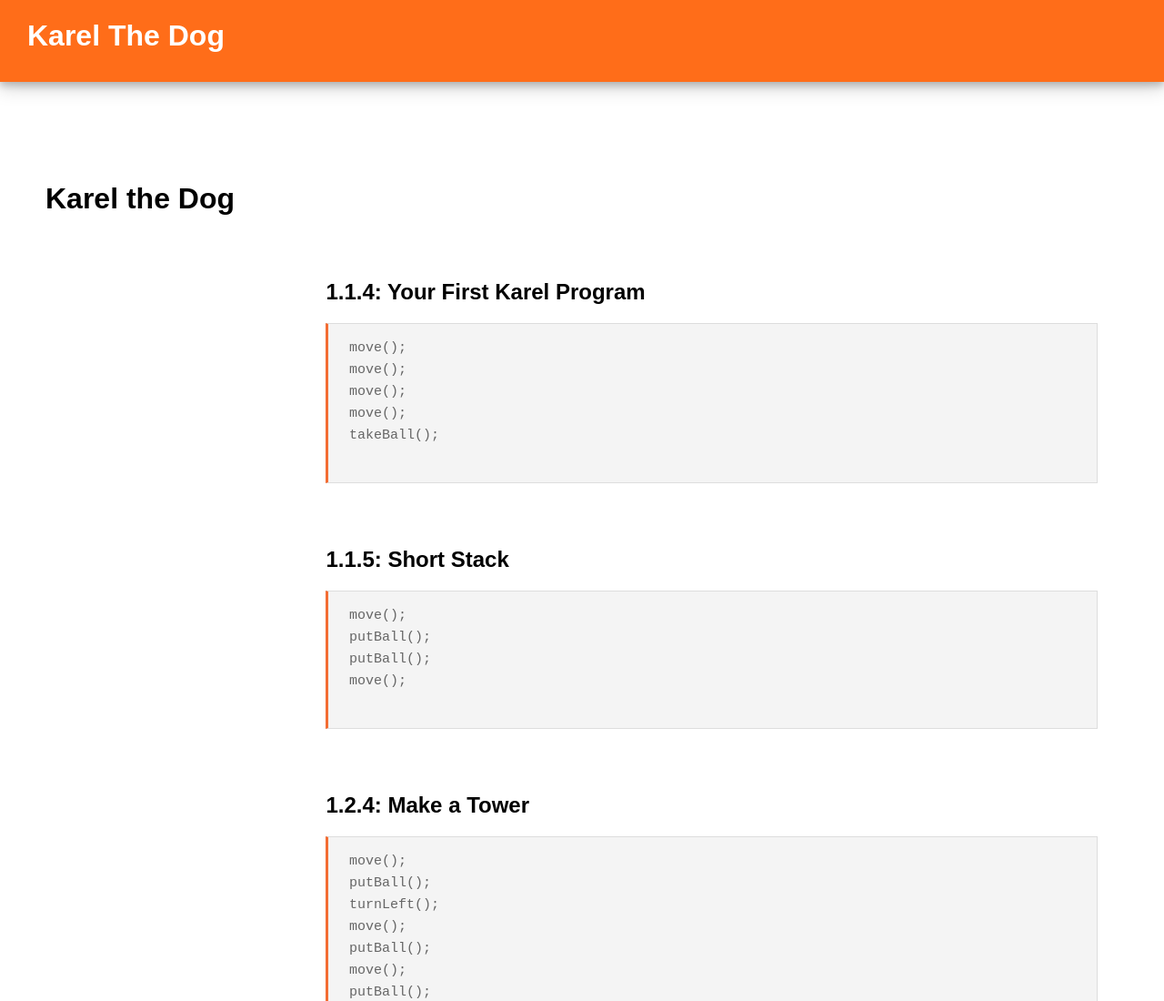
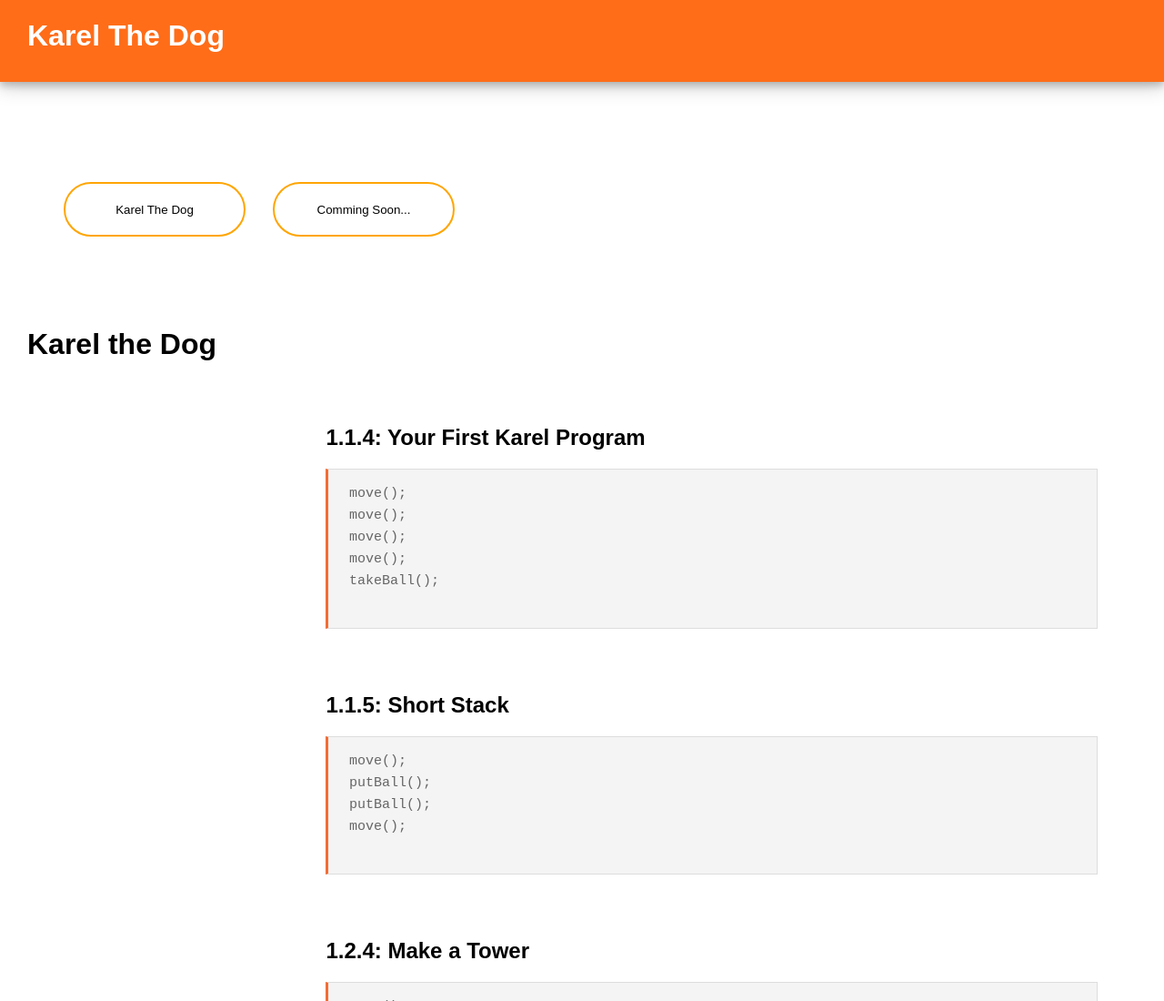
Before and after one commit to ShabdVeyyakula/SPCHA, a plain HTML site: page index.html in a window 1280 px wide. Shown: the top 1100 px of the page at 91% size. Drawn offline with nearby package versions, Linux system fonts and the light colour scheme.

Commit message:
second commit

```diff
--- a/index.html
+++ b/index.html
@@ -5,15 +5,74 @@
     <meta name="viewport" content="width=device-width, initial-scale=1.0">
     <link rel="stylesheet" href="styles.css">
     <title>SPCHA</title>
+    <script src="https://ajax.googleapis.com/ajax/libs/angularjs/1.7.9/angular.min.js"></script>
 </head>
-<body>
+<body ng-app = "SPCHA">
+
 
 
     <div class="topnav">
         <h1 style="color: white; margin-left: 30px;">Karel The Dog</h1>
       </div>
 
-      <h1 style="margin-top: 200px; margin-left: 50px;">
+      <ul style="margin-top: 200px; list-style-type: none; display: flex;">
+          <li>
+              <a href="#!karelthedog">
+                <button class="button1">
+                    Karel The Dog
+                </button>
+              </a>
+          </li>
+          <li>
+            <button class="button1">
+                Comming Soon...
+            </button>
+        </li>
+      </ul>
+
+      <script>
+        var app = angular.module("SPCHA", ["ngRoute"]);
+        app.config(function($routeProvider) {
+            $routeProvider
+            .when("/", {
+                templateUrl : "main.htm"
+            })
+            .when("/karelthedog", {
+                templateUrl : "karelthedog.htm"
+            })
+            .when("/green", {
+                templateUrl : "green.htm"
+            })
+            .when("/blue", {
+                templateUrl : "blue.htm"
+            });
+        });
+        </script>
+
+      <style>
+          .button1{
+              height: 60px;
+              width: 200px;
+              background-color: white;
+              color: black;
+              border: 2px solid orange;
+              border-radius: 40px;
+              margin-left: 30px;
+              transition: background-color 0.5s ease-in-out, transform 0.3s ease-in-out, color 0.3s ease-in-out;
+
+
+          }
+
+          .button1:hover{
+              background-color: orange;
+              color: white;
+              cursor: pointer;
+              transform: scale(1.1) perspective(1px);
+          }
+
+      </style>
+
+      <h1 style="margin-top: 100px; margin-left: 30px;">
           Karel the Dog
       </h1>
 
```
